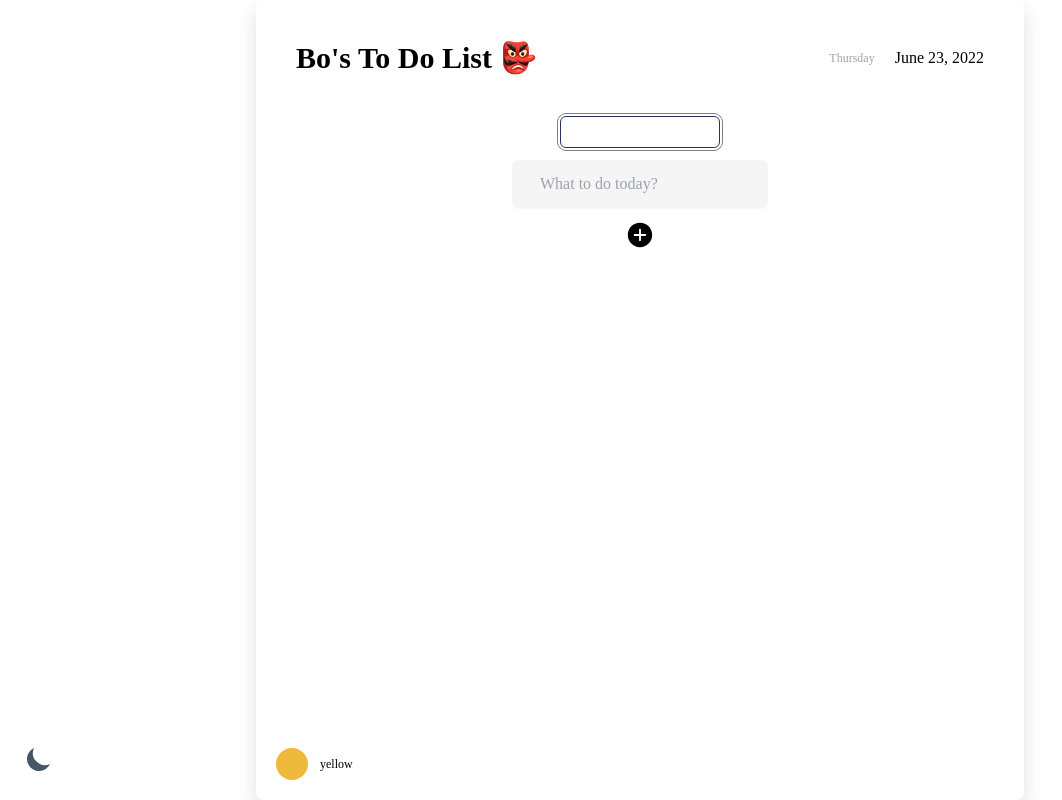
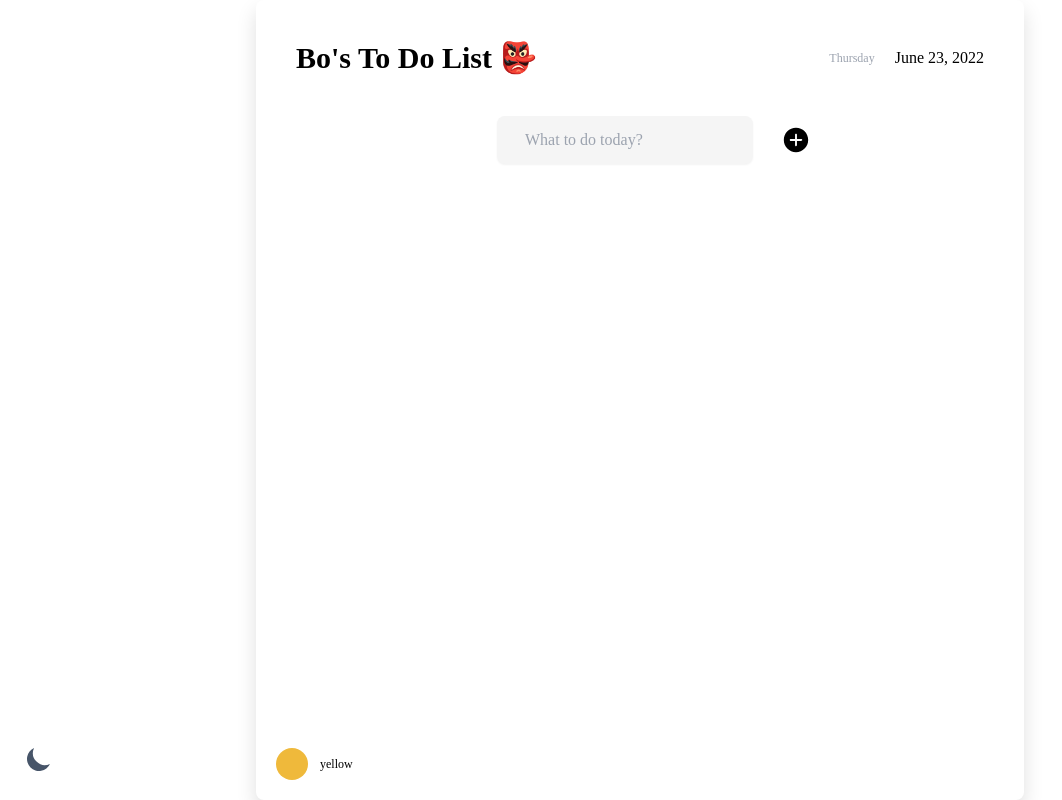
Before and after one commit to sempitrnal/react-to-do-list, a React (Create React App) app: page / in a window 1280 px wide. Shown: the whole page, without its empty margins (0-1062 px from the left). Built offline with nearby package versions, Linux system fonts and the light colour scheme.

Commit message:
border test

```diff
--- a/src/components/to-do-list/AddToDo.jsx
+++ b/src/components/to-do-list/AddToDo.jsx
@@ -41,12 +41,8 @@ export default function AddToDo({ setTodos, color, toDos }) {
       </AnimatePresence>
       <form
         onSubmit={addTodo}
-        className="flex flex-col gap-3 w-full  justify-center items-center"
+        className="flex w-full  justify-center items-center"
       >
-        <input
-          type="text"
-          className=" p-3 rounded-md w-[10rem] h-[2rem] border border-[#293264] outline-none focus:border-[#8d74e4] transition-all duration-300"
-        />
         <div className="relative mx-7">
           <input
             required
@@ -54,9 +50,9 @@ export default function AddToDo({ setTodos, color, toDos }) {
             id="to-do"
             value={input}
             onChange={handleChange}
-            className={`h-[2rem] transition-all bg-[#f5f5f5] dark:bg-[#292929]  dark:text-white focus:outline focus:outline-1  duration-300 shadow-sm  outline-[#a4a4a431] focus:outline-[#333] dark:focus:bg-dark focus:bg-white rounded-lg py-6 px-7 w-full ${
+            className={`h-[2rem] transition-all bg-[#f5f5f5] dark:bg-[#292929]  dark:text-white duration-300 shadow-sm   dark:focus:bg-dark focus:bg-white rounded-lg py-6 px-7 w-full ${
               isValid ? "" : "outline-red-400 relative "
-            } focus:rounded-lg`}
+            } `}
           />
           <label
             htmlFor="to-do"
--- a/src/index.css
+++ b/src/index.css
@@ -33,7 +33,7 @@ input:valid ~ label {
 }
 input:valid {
   background-color: white;
-  outline: 1px solid gray;
+  border: 2px solid rgb(0, 0, 0);
 }
 
 .dark input:focus ~ label {
```
